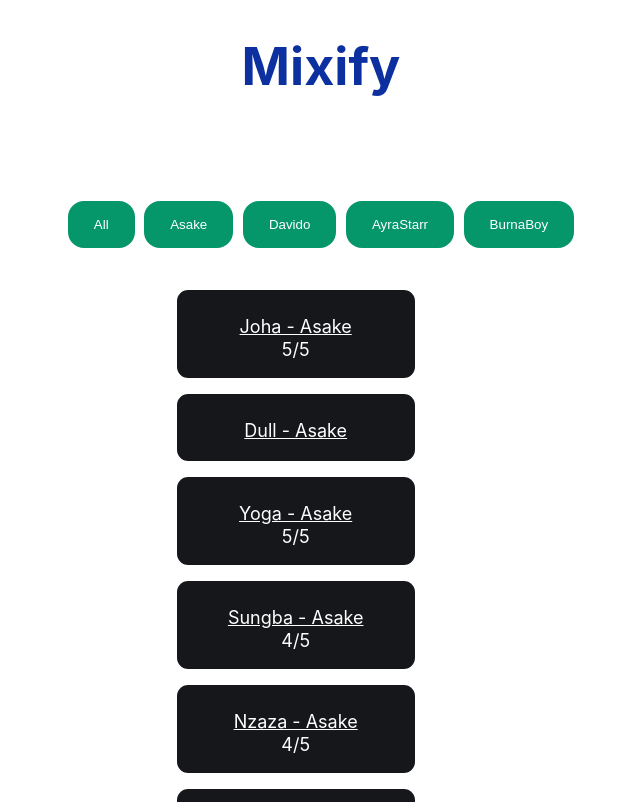
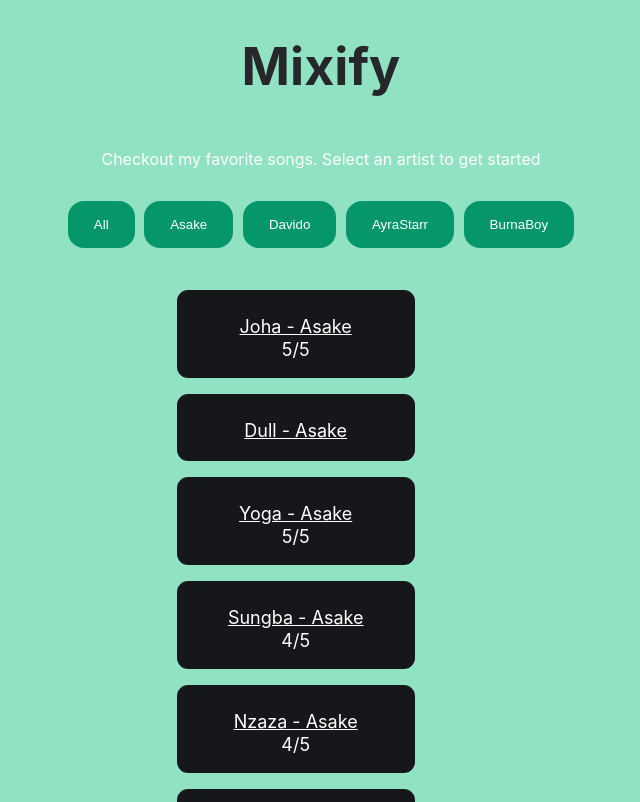
Before and after one commit to UzziahOsia/MIXIFY, a React (Create React App) app: page / in a window 1280 px wide. Shown: the top 802 px of the page, without its empty margins (319-959 px from the left). Built offline with nearby package versions, Linux system fonts and the light colour scheme.

Commit message:
Updated the web app colours

```diff
--- a/src/App.css
+++ b/src/App.css
@@ -8,7 +8,7 @@
 }
 
 h1 {
-  color: #0d30a1;
+  color: #26272b;
 }
 
 @media (prefers-reduced-motion: no-preference) {
@@ -18,7 +18,7 @@ h1 {
 }
 
 .App-header {
-  background-color: #ffffff;
+  background-color: #90e2c3;
   min-height: 100vh;
   display: flex;
   flex-direction: column;
```
